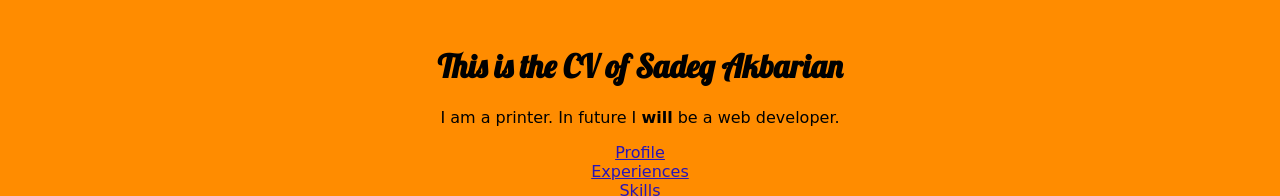
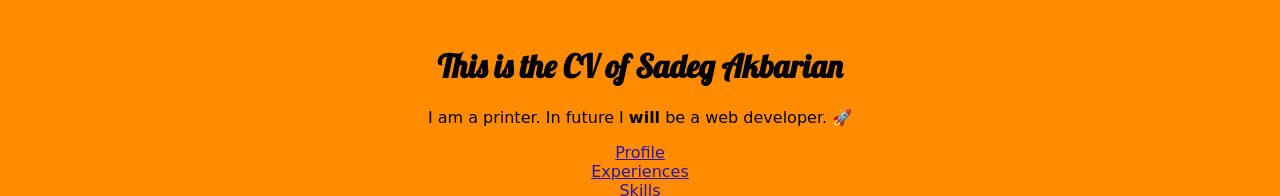
Before and after one commit to sadeg-akbarian/sadegs-cv, a plain HTML site: page index.html in a window 1280 px wide. Shown: the top 196 px of the page. Drawn offline with Linux system fonts and the light colour scheme; a web font is replaced by a local one.

Commit message:
Styling with Pseudo-Elements

```diff
--- a/style.css
+++ b/style.css
@@ -51,3 +51,12 @@ article + article {
 .first-h3 {
   padding-top: 15px;
 }
+
+*::selection {
+  color: rgb(56, 22, 88);
+  background-color: darkred;
+}
+
+.top-header p::after {
+  content: "🚀";
+}
```
